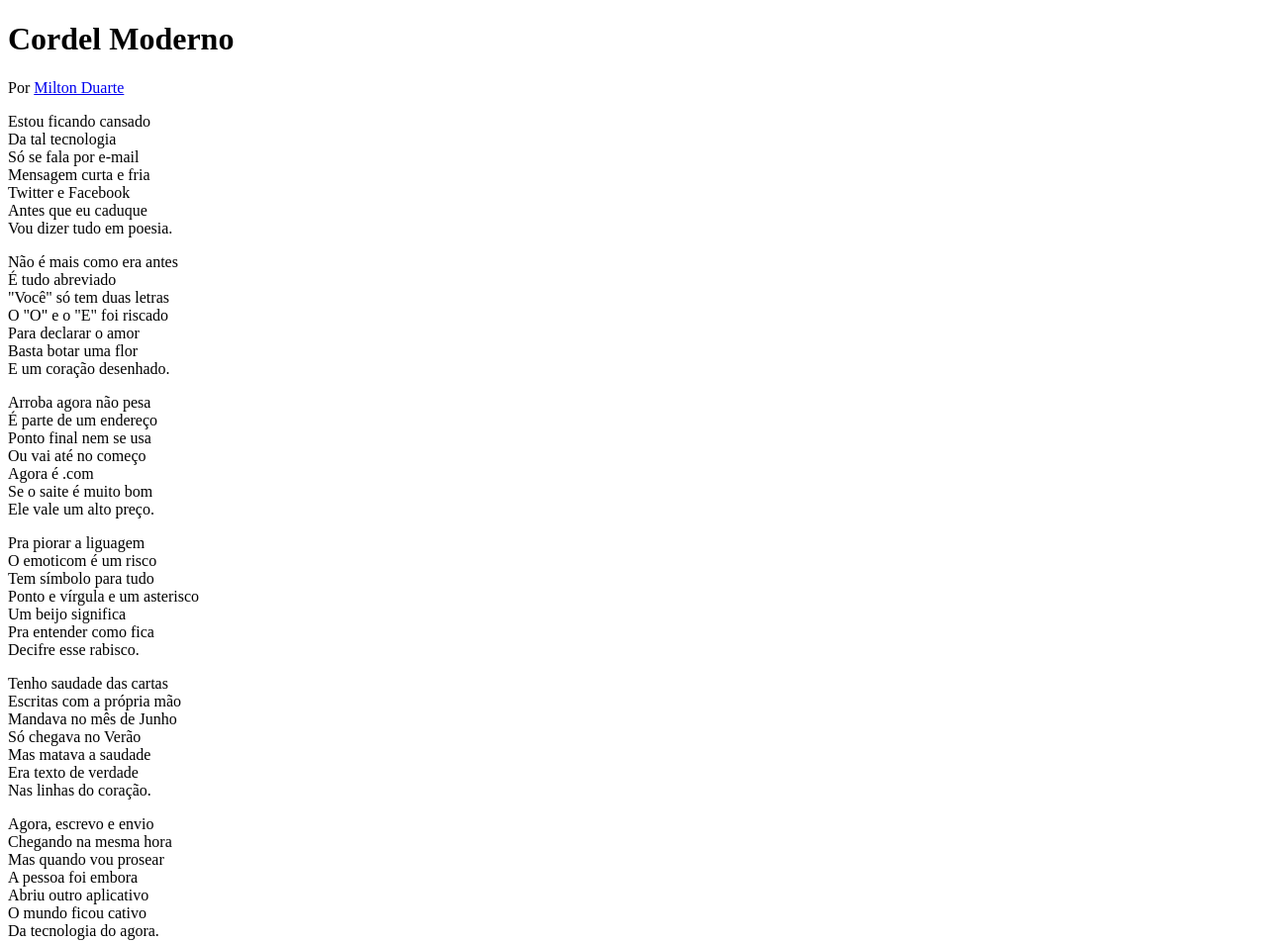
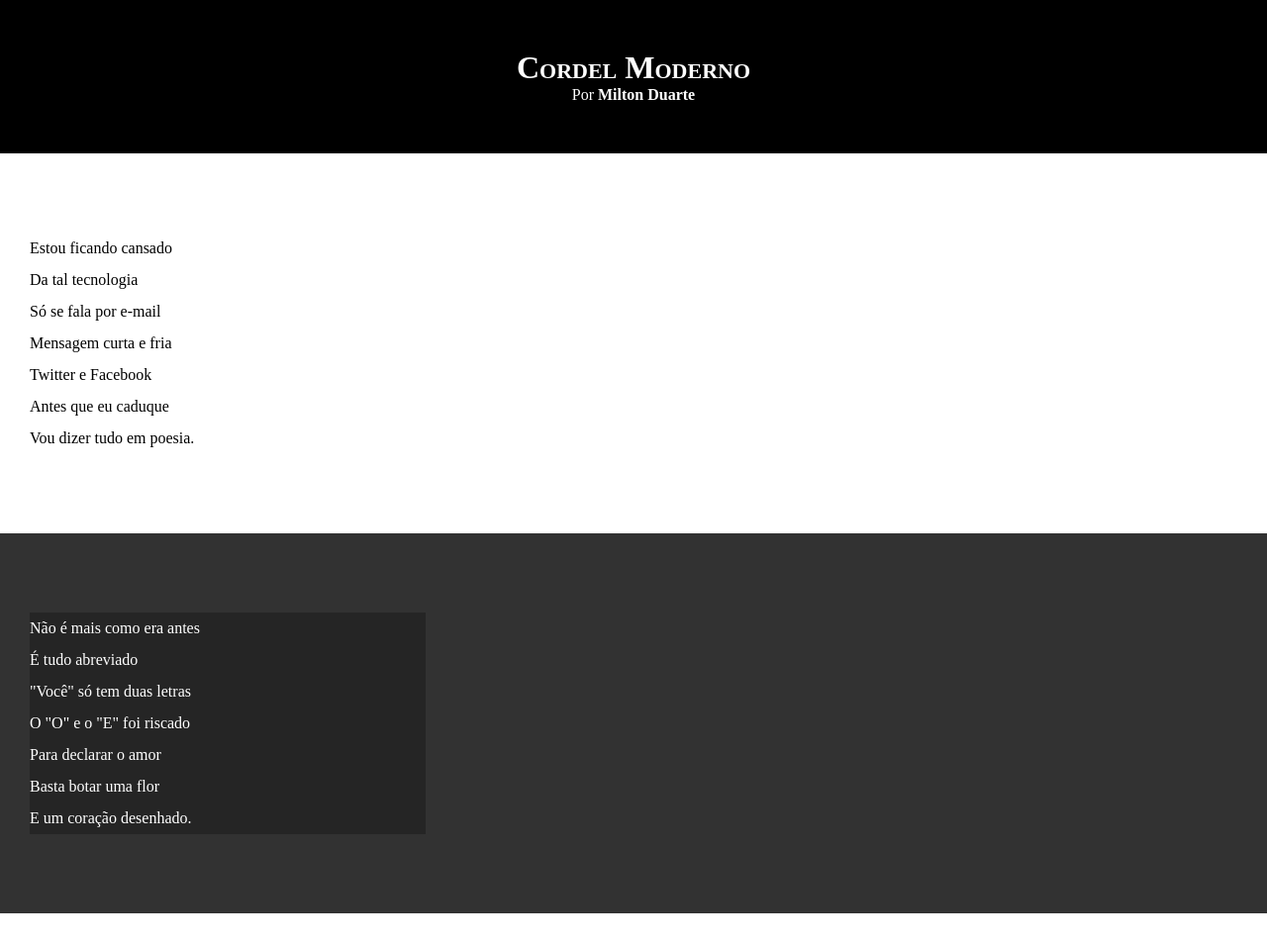
Before and after one commit to samhage/html-css, a plain HTML site: page exercicios/desafio012/index.html in a window 1280 px wide. Shown: the top 953 px of the page at 99% size. Drawn offline with Linux system fonts and the light colour scheme.

Commit message:
atualizei estilos dos textos e blocos

```diff
--- a/exercicios/desafio012/estilo/style.css
+++ b/exercicios/desafio012/estilo/style.css
@@ -1 +1,65 @@
 @charset "UTF-8";
+
+* {
+    margin: 0px;
+    padding: 0px;
+}
+
+html, body {
+    min-height: 100vh;
+    background-color: darkgray;
+}
+
+header {
+    background-color: black;
+    color: white;
+    text-align: center;
+}
+
+header > h1 {
+    padding-top: 50px;
+    font-variant: small-caps;
+}
+
+header > p {
+    padding-bottom: 50px;
+}
+
+header a, footer  a{
+    color: white;
+    text-decoration: none;
+    font-weight: bolder;
+}
+
+header a:hover, footer a:hover {
+    text-decoration: underline;
+}
+
+section {
+    padding-top: 10vh;
+    padding-bottom: 10vh;
+    line-height: 2em;
+    padding-left: 30px;
+}
+
+section.normal {
+    background-color: white;
+    color: black;
+}
+
+section.imagem {
+    background-color: rgb(50, 50, 50);
+    color: white;
+}
+
+section.imagem > p {
+    width: 400px;
+    background-color: rgb(0, 0, 0, 0.253);
+}
+
+footer {
+    background-color: black;
+    color: white;
+    text-align: center;
+    padding: 10px;
+}
--- a/exercicios/desafio012/index.html
+++ b/exercicios/desafio012/index.html
@@ -13,7 +13,7 @@
     <p>Por <a href="https://www.recantodasletras.com.br/poesias/3186743" target="_blank">Milton Duarte</a></p>
     </header>
 
-    <section>
+    <section class="normal">
         <p>
             Estou ficando cansado <br>
             Da tal tecnologia <br>
@@ -25,7 +25,7 @@
         </p>
     </section>
 
-    <section>
+    <section class="imagem">
         <p>
             Não é mais como era antes <br>
             É tudo abreviado <br>
@@ -37,7 +37,7 @@
         </p>
     </section>
 
-    <section>
+    <section class="normal">
         <p>
             Arroba agora não pesa <br>
             É parte de um endereço <br>
@@ -59,7 +59,7 @@
         </p>
     </section>
 
-    <section>
+    <section class="imagem">
         <p>
             Tenho saudade das cartas <br>
             Escritas com a própria mão <br>
@@ -71,7 +71,7 @@
         </p>
     </section>
 
-    <section>
+    <section class="normal">
             <p>
                 Agora, escrevo e envio <br>
                 Chegando na mesma hora <br>
```
